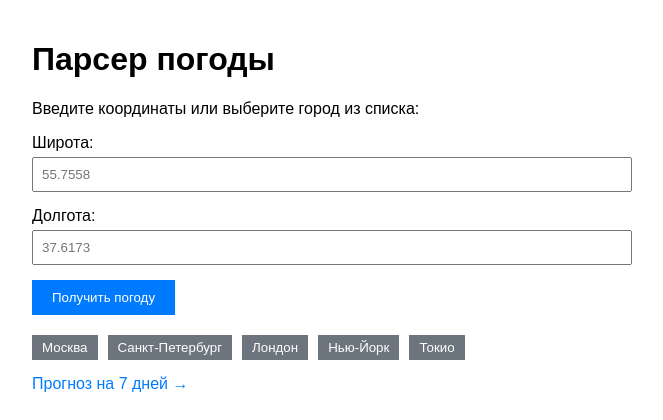
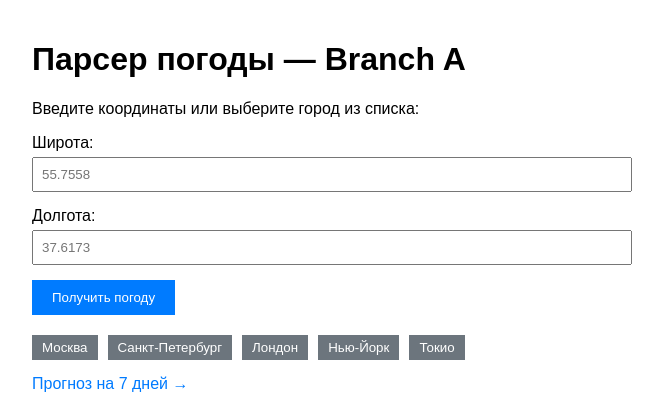
Before and after one commit to ShadowShirley/devops-lab, a Flask app: page / in a window 1280 px wide. Shown: the top 420 px of the page, without its empty margins (308-971 px from the left). Run offline with Flask 3, Linux system fonts and the light colour scheme.

Commit message:
Branch A: updated title in index.html

```diff
--- a/weather-flask-app/templates/index.html
+++ b/weather-flask-app/templates/index.html
@@ -16,7 +16,7 @@
     </style>
 </head>
 <body>
-    <h1>Парсер погоды</h1>
+    <h1>Парсер погоды — Branch A</h1>
     <p>Введите координаты или выберите город из списка:</p>
 
     <form action="/weather" method="get">
```
